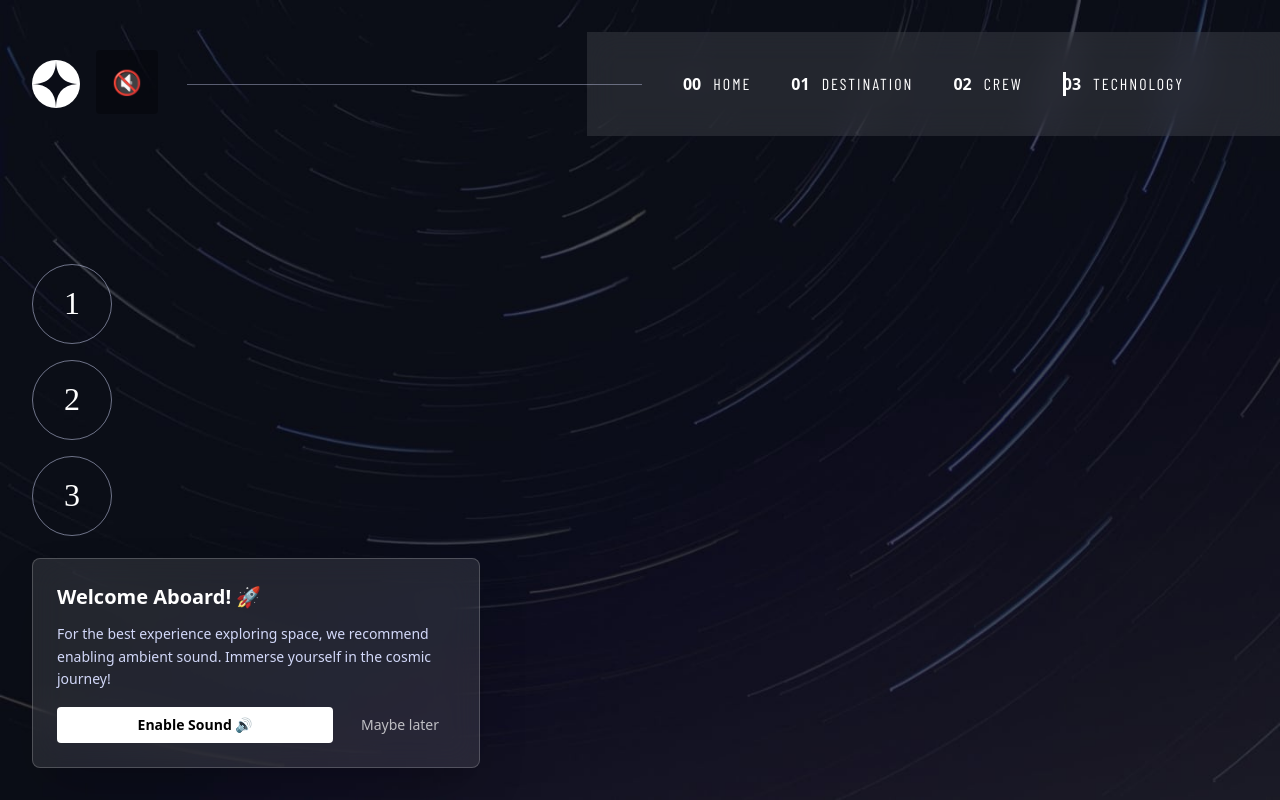
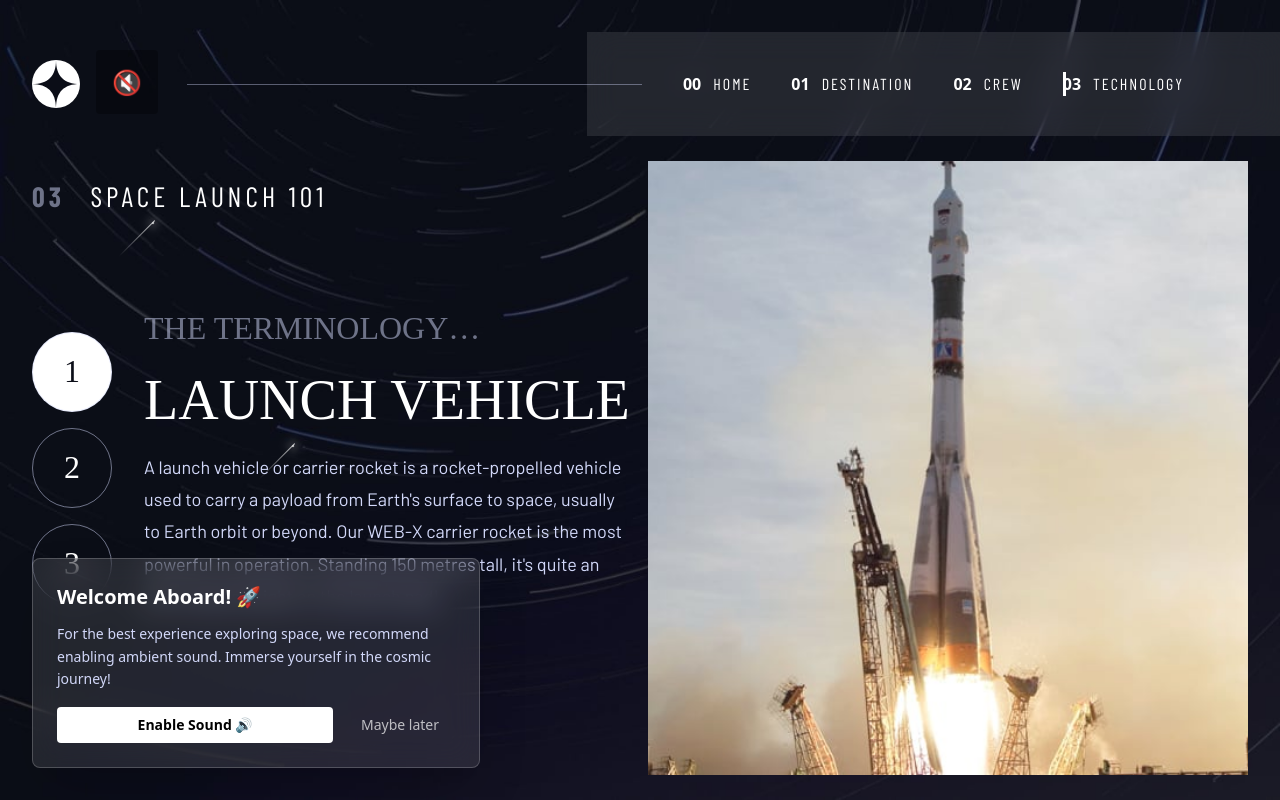
Before and after one commit to EdouardHrgt/space, a Vue app: page /technology in a window 1280 px wide. Built offline with nearby package versions, Linux system fonts and the light colour scheme; a web font is replaced by a local one.

Commit message:
feat: adjust ambient audio volume and enhance TechnologyCard and CrewView styling; add Title component to TechnologyView

```diff
--- a/src/App.vue
+++ b/src/App.vue
@@ -32,7 +32,7 @@ const closeModalWithoutSound = () => {
 
 onMounted(() => {
   if (ambientAudio.value) {
-    ambientAudio.value.volume = 0.1
+    ambientAudio.value.volume = 0.05
     ambientAudio.value.loop = true
   }
 })
--- a/src/components/TechnologyCard.vue
+++ b/src/components/TechnologyCard.vue
@@ -1,21 +1,51 @@
 <script setup>
 import { ref } from 'vue'
+import Title from './Title.vue'
 defineProps({
   technology: Array,
 })
-const index = ref('0')
+const choice = ref(0)
 </script>
 
 <template>
-  <article class="px-[2rem]">
+  <article class="px-[2rem] grid grid-cols-2 gap-[1rem] max-[1024px]:grid-cols-1 mt-[8.5rem] w-full" v-if="technology">
+    <section
+      class="flex items-center gap-[2rem] max-[1024px]:flex-col max-[1024px]:gap-0 max-[1024px]:order-2 relative"
+    >
+      <div class="shooting-stars">
+        <span class="shooting-star"></span>
+        <span class="shooting-star"></span>
+        <span class="shooting-star"></span>
+        <span class="shooting-star"></span>
+        <span class="shooting-star"></span>
+      </div>
       <div class="flex flex-col items-center max-[1024px]:flex-row gap-[1rem]">
         <span
           v-for="(tech, i) in technology"
           :key="i"
-        class="border-1 border-blue-300/50 rounded-full w-[80px] max-[1024px]:w-[56px] max-[800px]:w-[40px] aspect-square grid place-content-center text-white tp-4 cursor-pointer"
+          @click="choice = i"
+          class="border-1 border-blue-300/50 rounded-full w-[80px] max-[1024px]:w-[56px] max-[800px]:w-[40px] aspect-square grid place-content-center tp-4 cursor-pointer max-[800px]:mb-[1rem]"
+          :class="choice === i ? 'bg-white text-blue-900' : 'text-white'"
         >
           {{ i + 1 }}
         </span>
       </div>
+      <div class="min-h-[300px] flex flex-col justify-center">
+        <h3 class="tp-4 text-blue-300/50 uppercase max-[1024px]:text-center">THE TERMINOLOGY…</h3>
+        <h2 class="tp-3 text-white uppercase mt-[3rem] mb-[2rem] max-[1024px]:text-center">
+          {{ technology[choice].name }}
+        </h2>
+        <p class="tp-9 text-blue-300 max-w-[35rem] max-[1024px]:text-center max-[1024px]:max-w-[100%]">
+          {{ technology[choice].description }}
+        </p>
+      </div>
+    </section>
+    <section class="max-[1024px]:order-1">
+      <picture>
+        <source media="(min-width: 1025px)" :srcset="technology[choice].images.portrait" />
+        <source media="(max-width: 1024px)" :srcset="technology[choice].images.landscape" />
+        <img :src="technology[choice].images.landscape" :alt="technology[choice].name" class="w-full h-auto" />
+      </picture>
+    </section>
   </article>
 </template>
--- a/src/views/CrewView.vue
+++ b/src/views/CrewView.vue
@@ -40,7 +40,7 @@ onMounted(() => {
   </section>
 </template>
 
-<style scoped>
+<style >
 .shooting-stars {
   position: absolute;
   top: 0;
--- a/src/views/TechnologyView.vue
+++ b/src/views/TechnologyView.vue
@@ -1,6 +1,7 @@
 <script setup>
 import TechnologyCard from '@/components/TechnologyCard.vue'
 import { ref, onMounted } from 'vue'
+import Title from '@/components/Title.vue'
 
 const technology = ref(null)
 
@@ -24,6 +25,7 @@ onMounted(() => {
   <section
     class="relative flex items-center min-h-screen bg-[url(/images/technology/background-technology-desktop.jpg)] max-[800px]:bg-[url(/images/technology/background-technology-mobile.jpg)] max-[1024px]:bg-[url(/images/technology/background-technology-tablet.jpg)] bg-no-repeat bg-cover min-h-screen"
   >
-    <TechnologyCard :technology="technology"/>
+    <Title label="space launch 101" number="03" class="absolute top-[12rem] left-[2rem] max-[1024px]:top-[7.3rem] max-[1024px]:left-[50%] max-[1024px]:translate-x-[-50%] max-[800px]:top-[4rem]" />
+    <TechnologyCard :technology="technology" />
   </section>
 </template>
```
Lines whose indentation alone changed are shown as unchanged.
